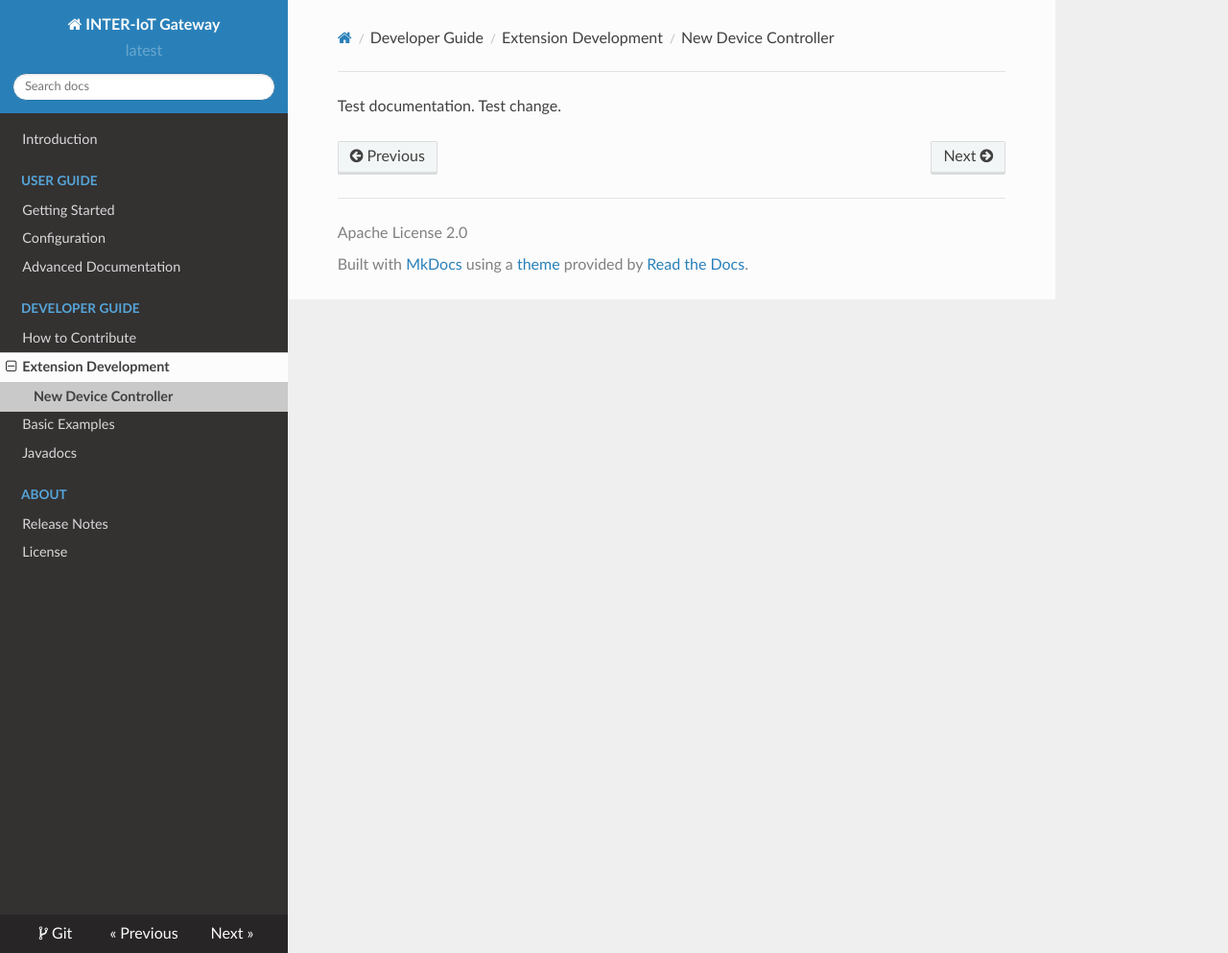
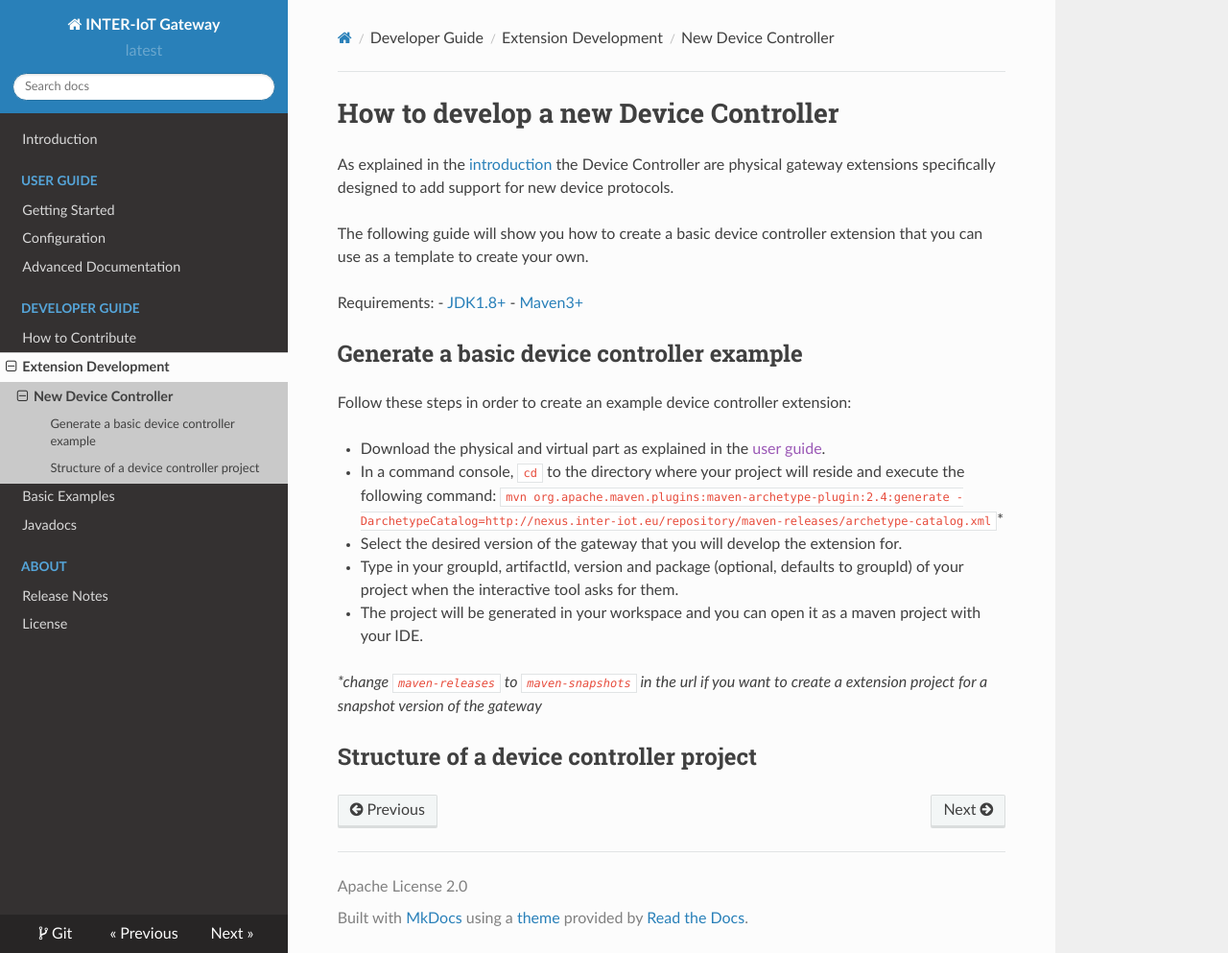
Before and after one commit to INTER-IoT/gateway-docs, an MkDocs documentation site: the page built from docs/developer-guide/device-controller.md, in a window 1280 px wide and 993 px high. Shown: the whole window at 96% size. Built offline with MkDocs 1.6.1, drawn with Linux system fonts in a browser that asks for light colours; nearby versions of some CDN libraries; old or Windows-style settings are respelled for this version of MkDocs.

Commit message:
Device controller creation guide

```diff
--- a/docs/developer-guide/device-controller.md
+++ b/docs/developer-guide/device-controller.md
@@ -1 +1,24 @@
-Test documentation. Test change.
+# How to develop a new Device Controller
+
+As explained in the [introduction](../../index.md) the Device Controller are physical gateway extensions
+specifically designed to add support for new device protocols.
+
+The following guide will show you how to create a basic device controller extension that you can use as a template to create your own.
+
+Requirements:
+ - [JDK1.8+](https://www.oracle.com/technetwork/java/javase/downloads/jdk8-downloads-2133151.html)
+ - [Maven3+](https://maven.apache.org/install.html)
+
+## Generate a basic device controller example
+
+Follow these steps in order to create an example device controller extension:
+
+ - Download the physical and virtual part as explained in the [user guide]().
+ - In a command console, `cd` to the directory where your project will reside and execute the following command: `mvn org.apache.maven.plugins:maven-archetype-plugin:2.4:generate -DarchetypeCatalog=http://nexus.inter-iot.eu/repository/maven-releases/archetype-catalog.xml`*
+ - Select the desired version of the gateway that you will develop the extension for.
+ - Type in your groupId, artifactId, version and package (optional, defaults to groupId) of your project when the interactive tool asks for them.
+ - The project will be generated in your workspace and you can open it as a maven project with your IDE.
+
+*\*change `maven-releases` to `maven-snapshots` in the url if you want to create a extension project for a snapshot version of the gateway*
+
+## Structure of a device controller project
```
